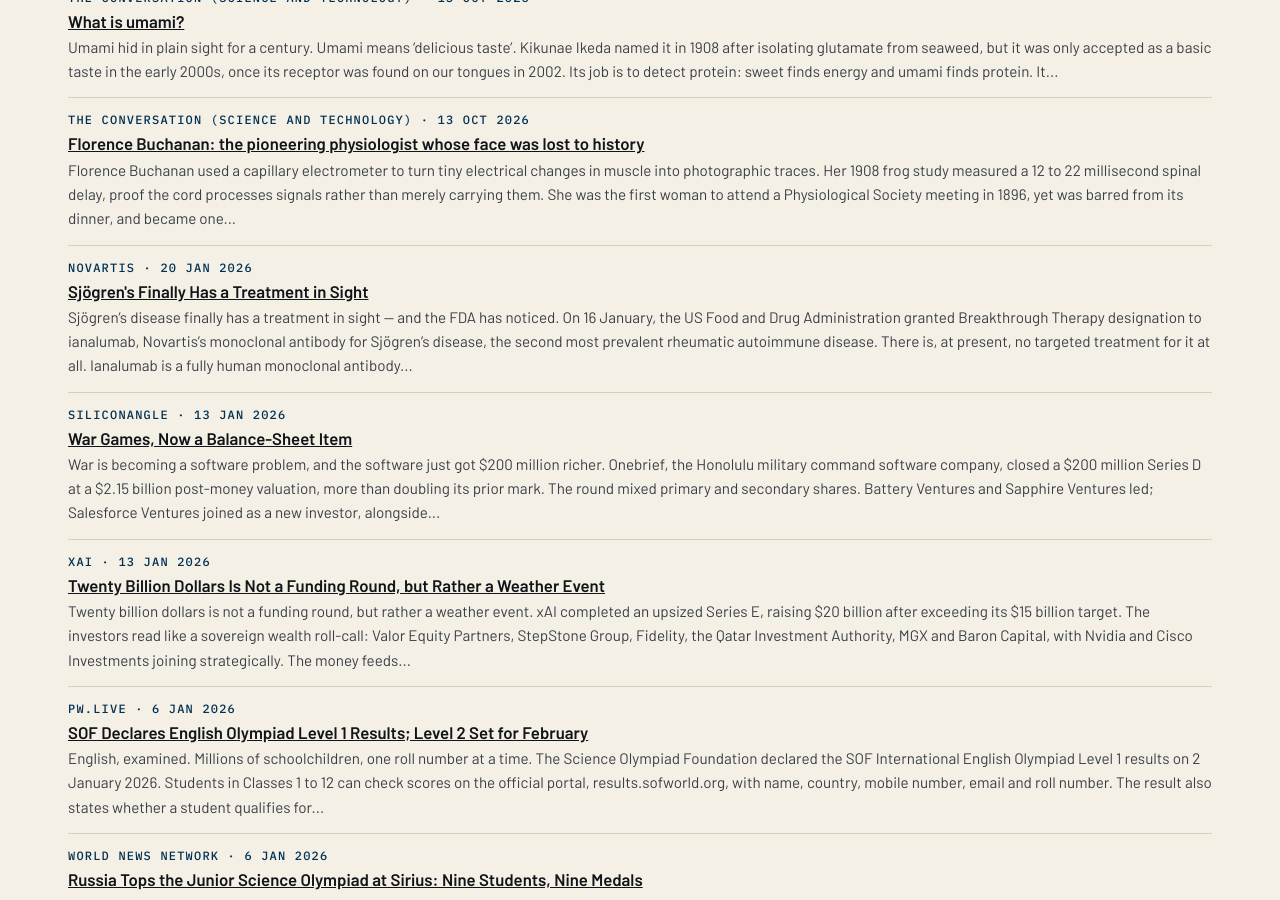
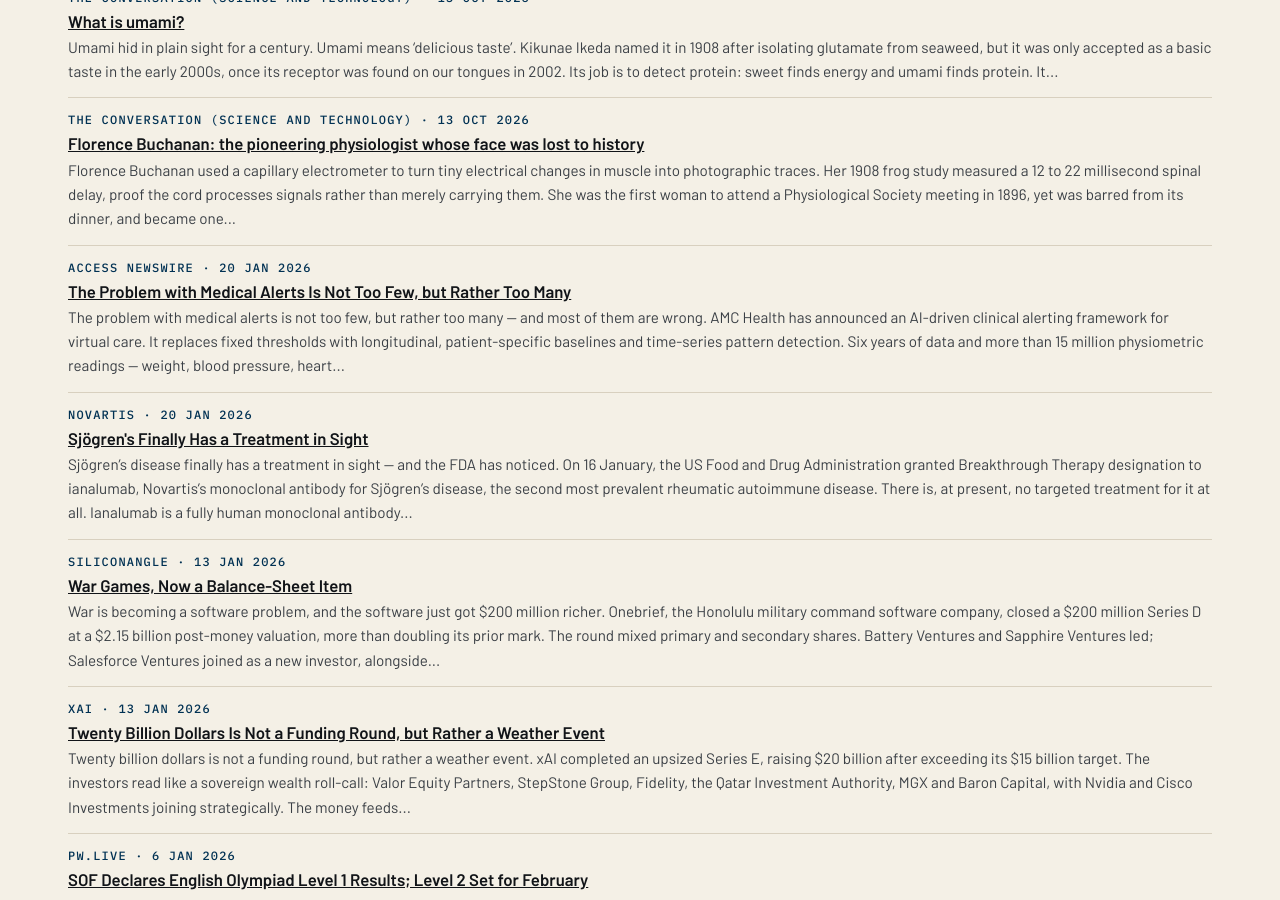
Before and after one commit to katz-news/katz.news, a Jekyll site: the page built from briefs/index.html, in a window 1280 px wide and 900 px high, scrolled down 14549 px. Built offline with Jekyll 4.4.1, drawn with Linux system fonts in a browser that asks for light colours.

Commit message:
Publish 2026-11-06

```diff
--- a/_data/build.yml
+++ b/_data/build.yml
@@ -1 +1 @@
-published_at: 2026-11-06T18:55:57Z
+published_at: 2026-11-06T18:56:43Z
--- /dev/null
+++ b/_posts/briefs/2026-11-06-the-problem-with-medical-alerts-is-not-too-few-but-rather-too-many.md
@@ -0,0 +1,19 @@
+---
+published: true
+title: The Problem with Medical Alerts Is Not Too Few, but Rather Too Many
+date: 2026-01-20
+section: science
+source_name: ACCESS Newswire
+source_url: https://www.accessnewswire.com/newsroom/en/healthcare-and-pharmaceutical/amc-health-announces-breakthrough-in-ai-driven-alert-precision-for-vi-1124599
+---
+The problem with medical alerts is not too few, but rather too many — and most of them are wrong.
+
+AMC Health has announced an AI-driven clinical alerting framework for virtual care. It replaces fixed thresholds with longitudinal, patient-specific baselines and time-series pattern detection. Six years of data and more than 15 million physiometric readings — weight, blood pressure, heart rate — sit behind it.
+
+Under old threshold alerting, only 24% of red alerts were associated with actual clinical deterioration. Three in four alarms cried wolf. The new framework is projected to raise alert precision by nearly 20%, cut total alert volume by 45%, and cut clinician burden by 45%, while preserving outcomes.
+
+The tricks are individual. Weight alerts follow each patient's own percentage change and variability; blood pressure and heart rate follow longitudinal variability; behavioural signals, such as a patient suddenly measuring themselves more often, count too.
+
+AMC's programmes already average a 23% reduction in all-cause hospital admissions versus controls, with savings above $300 per enrolled member per month, up to $670 in some populations. Rigorous evaluation against control groups is planned, with oxygen saturation and blood glucose to follow.
+
+Conclusion: good alerting is not louder alarms, but rather quieter ones that mean something.
```
